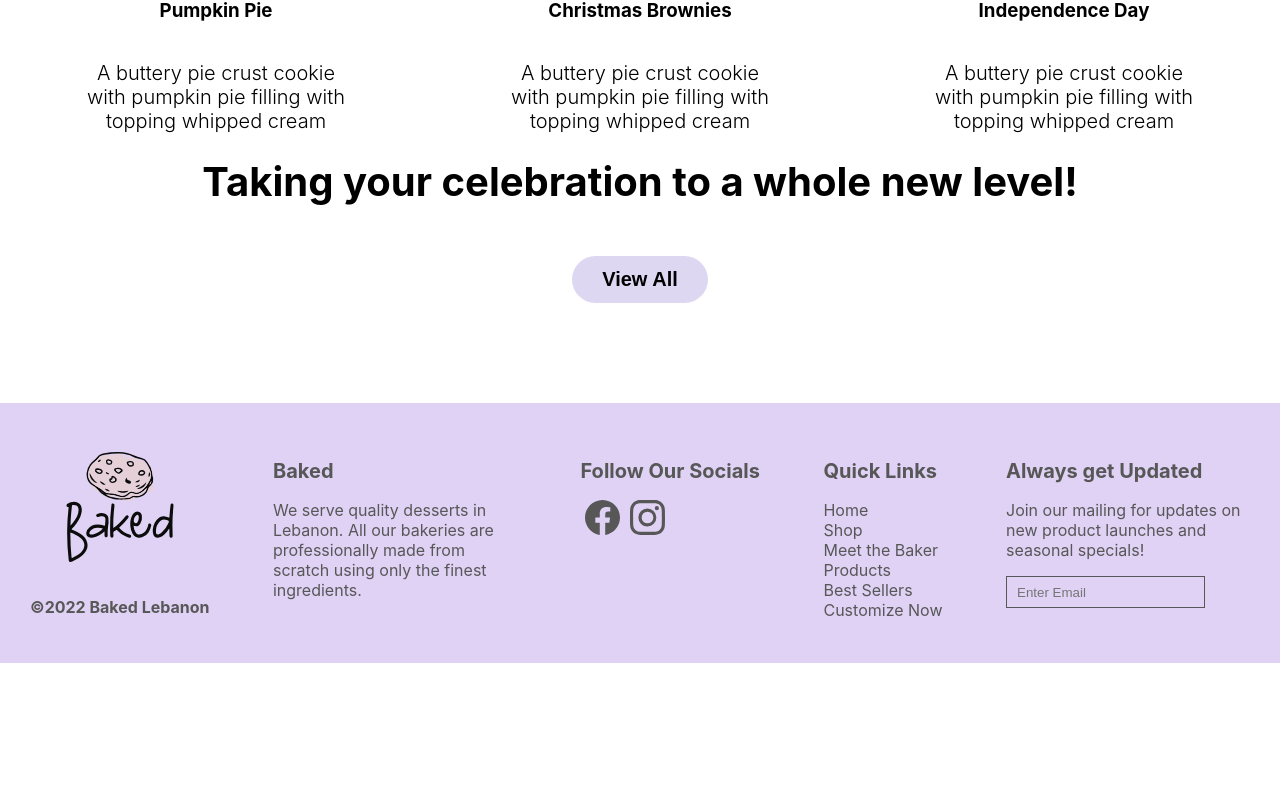
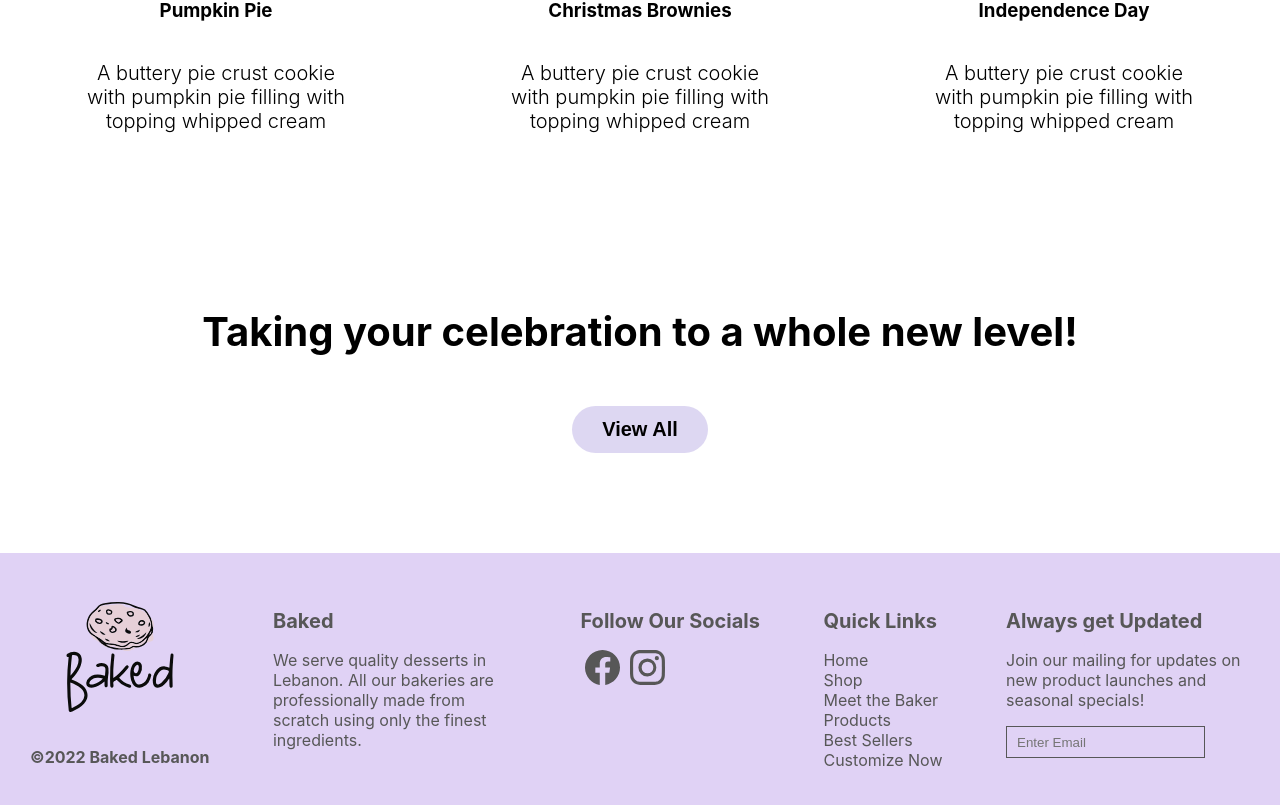
Before and after one commit to SaraBaassiri/baked_lb-website, a React (Create React App) app in the folder baked/: page / in a window 1280 px wide. Shown: the part 4870-5675 px from the top of the page. Before the commit the page ends 5533 px from the top, so only its background shows below. Built offline with nearby package versions, Linux system fonts and the light colour scheme; a web font is replaced by a local one.

Commit message:
Update Home.css

```diff
--- a/baked/src/Views/Home/Home.css
+++ b/baked/src/Views/Home/Home.css
@@ -513,7 +513,6 @@
 }
 
 .BottomDiv {
-  margin-top: -150px;
   margin-bottom: 100px;
 }
 
```
